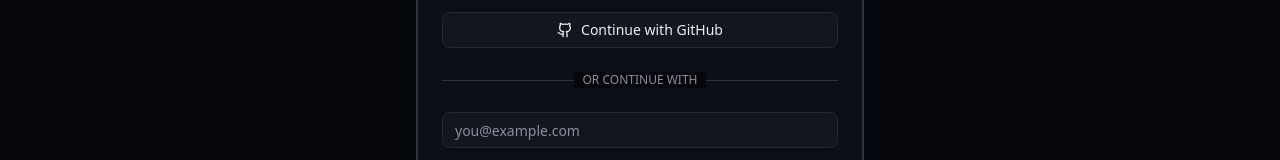
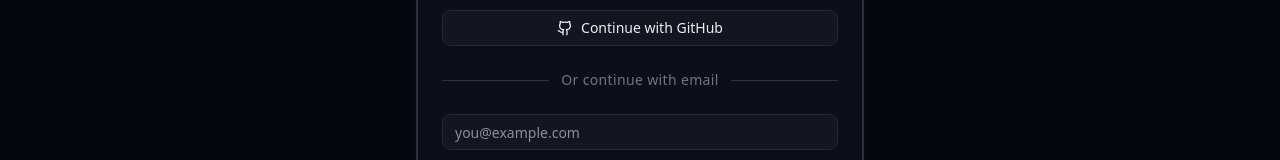
Before and after one commit to mandeepsingh110696/Runway, a Next.js app: page /login in a window 1280 px wide. Shown: the part 391-551 px from the top of the page. Built offline with nearby package versions, Linux system fonts and the light colour scheme; no server answers.

Commit message:
fix: polish login divider text styling
- Restore divider lines with improved label (text-sm, muted, tracking)
- Or continue with email

```diff
--- a/src/app/login/page.tsx
+++ b/src/app/login/page.tsx
@@ -96,13 +96,12 @@ function LoginForm() {
 					Continue with GitHub
 				</Button>
 
-				<div className="relative">
-					<div className="absolute inset-0 flex items-center">
-						<span className="w-full border-t" />
-					</div>
-					<div className="relative flex justify-center text-xs uppercase">
-						<span className="bg-background px-2 text-muted-foreground">Or continue with</span>
-					</div>
+				<div className="relative flex items-center gap-3">
+					<div className="flex-1 h-px bg-border" />
+					<span className="text-sm text-muted-foreground/80 font-medium tracking-wide">
+						Or continue with email
+					</span>
+					<div className="flex-1 h-px bg-border" />
 				</div>
 
 				<form onSubmit={handleMagicLink} className="space-y-4">
```
